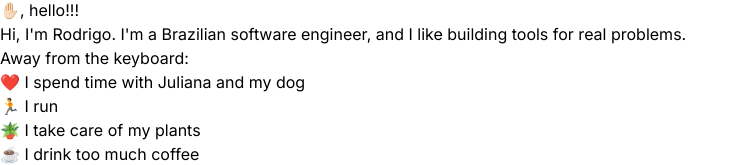
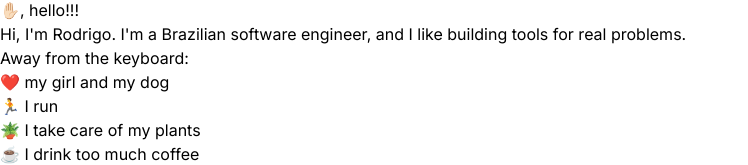
Before and after one commit to klosowsk/rklosowski, a Next.js app: page / in a window 1280 px wide. Shown: the part 781-946 px from the top of the page, without its empty margins (0-748 px from the left). Built offline with nearby package versions, Linux system fonts and the light colour scheme; no server answers.

Commit message:
copy: shorten away from keyboard line

```diff
--- a/src/i18n/dictionaries/en.ts
+++ b/src/i18n/dictionaries/en.ts
@@ -23,7 +23,7 @@ const en = {
         "Hi, I'm Rodrigo. I'm a Brazilian software engineer, and I like building tools for real problems.",
       listIntro: "Away from the keyboard:",
       items: [
-        "❤️ I spend time with Juliana and my dog",
+        "❤️ my girl and my dog",
         "🏃 I run",
         "🪴 I take care of my plants",
         "☕️ I drink too much coffee",
--- a/src/i18n/dictionaries/pt.ts
+++ b/src/i18n/dictionaries/pt.ts
@@ -21,7 +21,7 @@ const pt: Dictionary = {
         "Oi, eu sou o Rodrigo. Sou engenheiro de software brasileiro e gosto de construir ferramentas para problemas reais.",
       listIntro: "Fora do teclado:",
       items: [
-        "❤️ passo tempo com a Juliana e meu cachorro",
+        "❤️ minha garota e meu cachorro",
         "🏃 corro",
         "🪴 cuido das plantas",
         "☕️ tomo café demais",
```
